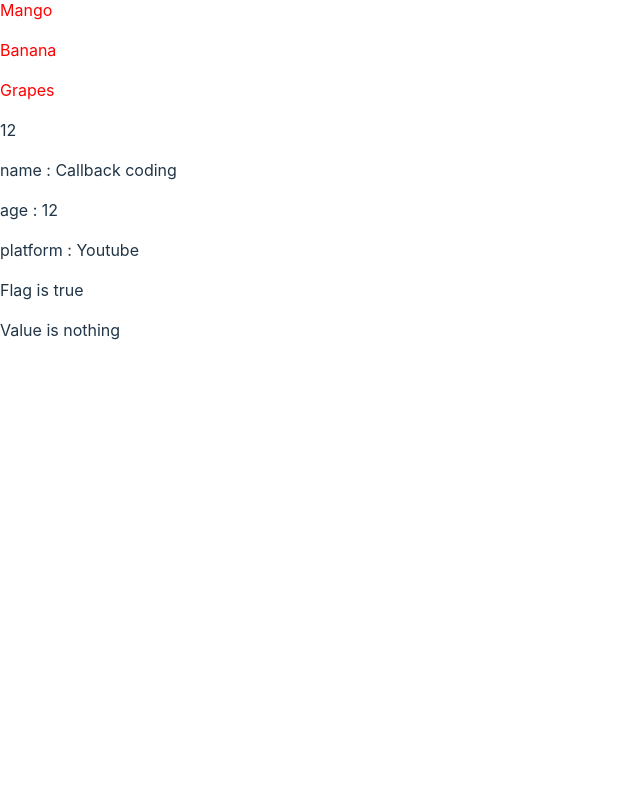
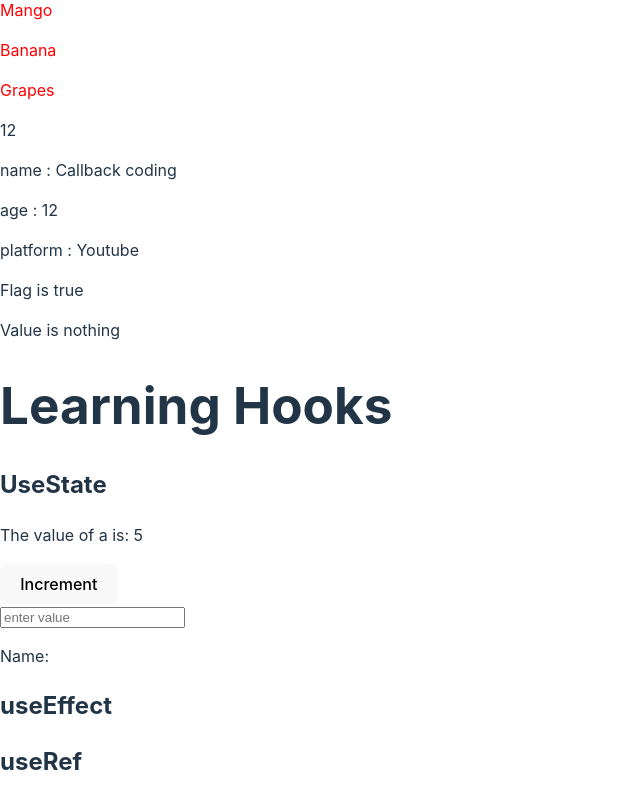
Before and after one commit to callbackcoding/10-days-of-learning-React-JS, a React (Vite) app: page / in a window 1280 px wide. Shown: the part 1640-2440 px from the top of the page, without its empty margins (0-640 px from the left). Before the commit the page ends 1998 px from the top, so only its background shows below. Built offline with nearby package versions, Linux system fonts and the light colour scheme.

Commit message:
Video 7 (Hooks)

```diff
--- a/src/App.jsx
+++ b/src/App.jsx
@@ -1,4 +1,5 @@
 import Comp2 from "./Components/Comp2";
+import Hooks from "./Components/Hooks";
 import JavascriptComp from "./Components/JavascriptComp";
 import MyComp from "./Components/MyComp";
 
@@ -28,6 +29,7 @@ function App() {
       <br />
       <br />
       <JavascriptComp />
+      <Hooks />
     </>
   );
 }
--- /dev/null
+++ b/src/Components/Hooks.jsx
@@ -0,0 +1,71 @@
+import React, { useEffect, useRef, useState } from "react";
+
+const Hooks = () => {
+  let a = 5;
+  const increment = () => {
+    ++a;
+    // console.log(a);
+    setNum(++num);
+  };
+
+  let [num, setNum] = useState(5);
+  let [name, setName] = useState("");
+  let count = useRef();
+  count.current = 0;
+  // console.log(count.current);
+
+  //   useEffect
+  //   1. (every render, reload)
+  // useEffect(() => {
+  //   console.log("Changes Occured!");
+  // });
+
+  //2. (once when the website is loaded)
+  //   useEffect(() => {
+  //     console.log("Website loaded");
+  //   }, []);
+
+  //3. (changes in any specific state or props)
+  //   useEffect(() => {
+  //     console.log("Num is changed!! ");
+  //   }, [num]);
+
+  // useRef
+
+  useEffect(() => {
+    // setNum(++num);
+    count.current = count.current + 1;
+    // console.log("Hello loop");
+  });
+
+  return (
+    <div>
+      <h1>Learning Hooks</h1>
+      <h2>UseState</h2>
+      <p>The value of a is: {a}</p>
+      {/* <p>The value of num is: {num}</p> */}
+      <button onClick={() => increment()}>Increment</button>
+      <br />
+      <input
+        type="text"
+        name=""
+        id=""
+        placeholder="enter value"
+        onChange={(e) => {
+          setName(e.target.value);
+        }}
+      />
+
+      <p>Name: {name}</p>
+
+      <h2>useEffect</h2>
+      <h2>useRef</h2>
+    </div>
+  );
+};
+
+export default Hooks;
+
+// 1. useState
+// 2. useEffect
+// 3. useRef
--- a/src/Components/JavascriptComp.jsx
+++ b/src/Components/JavascriptComp.jsx
@@ -6,7 +6,7 @@ const JavascriptComp = () => {
   };
   // variable
   const num = 5;
-  console.log(num);
+  // console.log(num);
   //   array
   var myArr = ["Apple", "Orange", "Mango", "Banana", "Grapes"];
 
@@ -17,7 +17,7 @@ const JavascriptComp = () => {
     platform: "Youtube",
   };
 
-  console.log(myArr);
+  // console.log(myArr);
 
   var flag = true;
   var a = "kchbhi";
@@ -42,7 +42,7 @@ const JavascriptComp = () => {
 
       {Object.keys(myObj).map((item, index) => {
         return (
-          <p>
+          <p key={index}>
             {item} : {myObj[item]}
           </p>
         );
@@ -61,7 +61,6 @@ const JavascriptComp = () => {
       ) : (
         <p>Value is nothing</p>
       )}
-
     </div>
   );
 };
```
